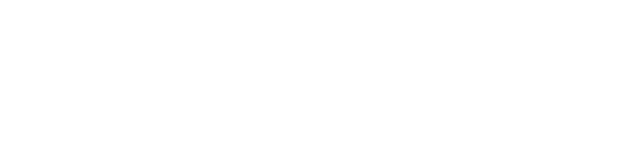
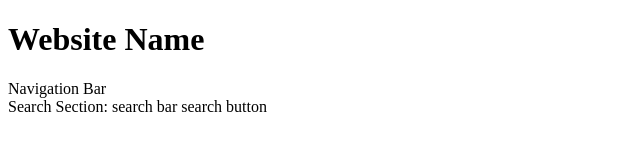
Before and after one commit to Princeling24/cs2100-capstone, a plain HTML site: page Index.html in a window 1280 px wide. Shown: the whole page, without its empty margins (0-640 px from the left). Drawn offline with Linux system fonts and the light colour scheme.

Commit message:
Add header and main section to Index.html

```diff
--- a/Index.html
+++ b/Index.html
@@ -6,7 +6,16 @@
 </head>
 
 <body>
-    <header><h1>  </h1></header>
+    <header><h1> Website Name </h1></header>
+
+    <nav> Navigation Bar </nav>
+
+    <Main>
+        Search Section:
+            search bar
+            search button
+    </Main>
+
 </body>
 
 </html>
```
